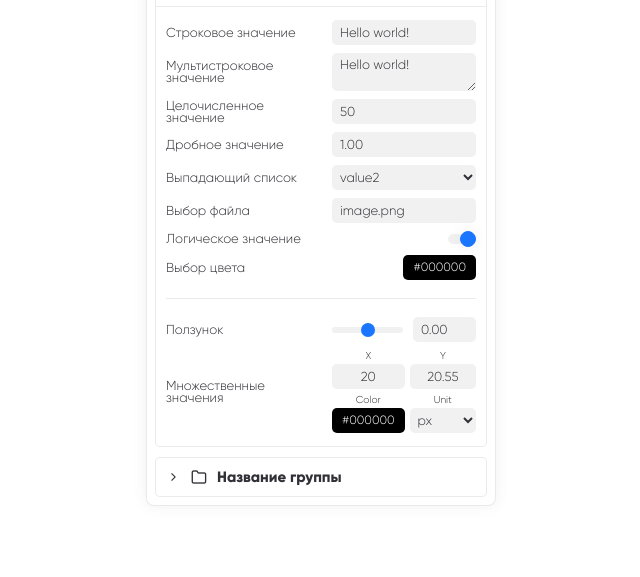
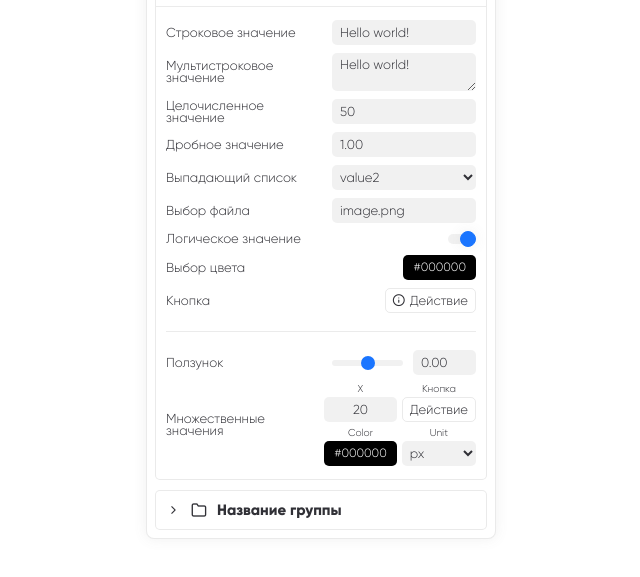
Before and after one commit to official-inso/InspectorJS, a plain HTML site: page example/index.html in a window 1280 px wide. Shown: the part 133-710 px from the top of the page, without its empty margins (319-959 px from the left). Drawn offline with Linux system fonts and the light colour scheme.

Commit message:
feat: add support button

```diff
--- a/example/script.js
+++ b/example/script.js
@@ -121,6 +121,18 @@ document.addEventListener('DOMContentLoaded', function() {
             console.log(value, property, elem, id, e);
           }, // Функция callback при изменении значения (default: undefined)
         },
+        {
+          id: "rndString17", // ID свойства (default: randomString(32))
+          name: "Кнопка", // Название свойства (default: "Без названия")
+          property: "param99", // Произвольное значение (default: undefined)
+          type: "button", // multiString | values | string | integer | float | boolean | color | file | select | slider (default: "string")
+          icon: "icons-info", // Иконка кнопки (default: undefined)
+          // bg: "#AA2F05", // Цвет фона кнопки (default: undefined)
+          text: "Действие", // Значение свойства (default: undefined)
+          click: (property, elem, id, e) => {
+            console.log(property, elem, id, e);
+          }, // Функция callback при изменении значения (default: undefined)
+        },
         "hr", // Разделитель
         {
           id: "rndString8", // ID свойства (default: randomString(32))
@@ -145,34 +157,32 @@ document.addEventListener('DOMContentLoaded', function() {
           value: [
             {
               name: "X", // Название свойства (default: "Без названия")
-              type: "integer", // string | integer | float | color | select (default: "string")
-              id: "param140", // ID свойства (default: randomString(32))
+              type: "float", // string | integer | float | color | select (default: "string")
+              id: "rndString911", // ID свойства (default: randomString(32))
               value: 20, // Значение свойства (default: 0)
               min: 0, // Минимальное значение (default: 0)
               max: 100, // Максимальное значение (default: 100)
-              step: 1, // Шаг изменения (default: 1)
+              step: 10, // Шаг изменения (default: 1)
               readonly: false, // Флаг только для чтения (default: false)
               change: (value, values, property, elem, id, e) => {
                 console.log(value, values, property, elem, id, e);
               }, // Функция callback при изменении значения (default: undefined)
             },
             {
-              name: "Y", // Название свойства (default: "Без названия")
-              type: "float", // string | integer | float | color | select (default: "string")
-              id: "param150", // ID свойства (default: randomString(32))
-              value: 20.55, // Значение свойства (default: 0)
-              min: -100, // Минимальное значение (default: 0)
-              max: 100, // Максимальное значение (default: 100)
-              step: 0.01, // Шаг изменения (default: 1)
-              readonly: false, // Флаг только для чтения (default: false)
-              change: (value, values, property, elem, id, e) => {
-                console.log(value, values, property, elem, id, e);
+              id: "rndString914", // ID свойства (default: randomString(32))
+              name: "Кнопка", // Название свойства (default: "Без названия")
+              type: "button", // multiString | values | string | integer | float | boolean | color | file | select | slider (default: "string")
+              // icon: "icons-info", // Иконка кнопки (default: undefined)
+              // bg: "#AA2F05", // Цвет фона кнопки (default: undefined)
+              text: "Действие", // Значение свойства (default: undefined)
+              click: (property, values, elem, id, e) => {
+                console.log(property, values, elem, id, e);
               }, // Функция callback при изменении значения (default: undefined)
             },
             {
               name: "Color", // Название свойства (default: "Без названия")
               type: "color", // string | integer | float | color | select (default: "string")
-              id: "param100", // ID свойства (default: randomString(32))
+              id: "rndString912", // ID свойства (default: randomString(32))
               value: undefined, // Значение свойства (default: 0)
               min: 0, // Минимальное значение (default: 0)
               max: 100, // Максимальное значение (default: 100)
@@ -185,7 +195,7 @@ document.addEventListener('DOMContentLoaded', function() {
             {
               name: "Unit", // Название свойства (default: "Без названия")
               type: "select", // string | integer | float | color | select (default: "string")
-              id: "param120", // ID свойства (default: randomString(32))
+              id: "rndString913", // ID свойства (default: randomString(32))
               value: "px", // Значение свойства (default: undefined)
               options: {
                 px: "px", // Варианты значений
--- a/example/style.css
+++ b/example/style.css
@@ -756,3 +756,29 @@ input[type="color"] {
   display: block;
   text-align: center;
 }
+
+.inspectorjs_property_button{
+  display: flex;
+  flex-direction: row;
+  flex-wrap: nowrap;
+  align-content: center;
+  justify-content: center;
+  align-items: center;
+  gap: 5px;
+  border: 1px solid rgba(133, 133, 133, 0.173);
+  border-radius: var(--radius-md);
+  font-family: 'gl';
+  padding: 4px 7px;
+  cursor: pointer;
+  font-size: 13px;
+  background-color: transparent;
+  color: var(--color-dark);
+  transition: var(--trans-md);
+  text-decoration: none;
+}
+.inspectorjs_property_button[default=true]:hover {
+  background-color: var(--main-color1-opacity);
+}
+.inspectorjs_property_button * {
+  pointer-events: none;
+}
--- a/init.js
+++ b/init.js
@@ -165,6 +165,19 @@ export default class InspectorJS {
             group.appendChild(input);
           }
 
+          else if (property.type == "button") {
+            let input = this.templates.create.valueButton(
+              property.text,
+              property.icon,
+              property.bg,
+              property.name,
+              property.property,
+              property.id,
+              property.click
+            );
+            group.appendChild(input);
+          }
+
           else if (property.type == "multiString") {
             let input = this.templates.create.valueMultiString(
               property.value,
--- a/templates/create.js
+++ b/templates/create.js
@@ -303,7 +303,7 @@ export default class Create {
               const arr = this.returnsGroupValue(
                 e.target.parentElement.parentElement.parentElement
               );
-              change(parseInt(val), arr, property, e.target, id, e);
+              change(parseInt(val), arr, e.target.parentElement.parentElement.parentElement.getAttribute("property"), e.target, id, e);
             } else {
               change(parseInt(val), property, e.target, id, e);
             }
@@ -349,7 +349,12 @@ export default class Create {
     input.setAttribute("_type", "float");
 
     if (step) {
-      const _stepLength = step.toString().split(".")[1].length;
+      let _stepLength;
+      if (step % 1 != 0){
+        _stepLength = step.toString().split(".")[1].length;
+      } else {
+        _stepLength = 0;
+      }
       input.setAttribute("value", parseFloat(value).toFixed(_stepLength));
     } else {
       input.setAttribute("value", step);
@@ -387,7 +392,14 @@ export default class Create {
           if (typeof parseFloat(val) != "number") val = 0;
 
           const step = e.target.getAttribute("step");
-          const stepLength = step.toString().split(".")[1].length;
+
+          let stepLength;
+          if (step % 1 != 0) {
+            stepLength = step.toString().split(".")[1].length;
+          } else {
+            stepLength = 0;
+          }
+
           const stepValue = parseFloat(val).toFixed(stepLength);
 
           if (change) {
@@ -395,7 +407,7 @@ export default class Create {
               const arr = this.returnsGroupValue(
                 e.target.parentElement.parentElement.parentElement
               );
-              change(parseFloat(stepValue), arr, property, e.target, id, e);
+              change(parseFloat(stepValue), arr, e.target.parentElement.parentElement.parentElement.getAttribute("property"), e.target, id, e);
             } else {
               change(parseFloat(stepValue), property, e.target, id, e);
             }
@@ -512,7 +524,6 @@ export default class Create {
     letinspectorjs_value_property.innerHTML = text;
 
     inspectorjs_value_value.classList.add("inspectorjs_value_value");
-    inspectorjs_value_value.setAttribute("full", "true");
 
     input.setAttribute("type", "color");
     readonly ? input.setAttribute("readonly", readonly) : null;
@@ -547,7 +558,7 @@ export default class Create {
               const arr = this.returnsGroupValue(
                 e.target.parentElement.parentElement.parentElement.parentElement
               );
-              change(val, arr, property, e.target, id, e);
+              change(val, arr, e.target.parentElement.parentElement.parentElement.parentElement.getAttribute("property"), e.target, id, e);
             } else {
               change(val, property, e.target, id, e);
             }
@@ -624,7 +635,7 @@ export default class Create {
                 e.target.parentElement.parentElement.parentElement
                   .parentElement
               );
-              change(val, arr, property, e.target, id, e);
+              change(val, arr, e.target.parentElement.parentElement.parentElement.getAttribute("property"), e.target, id, e);
             } else {
               e.target.setAttribute("initial-value", val);
               change(val, property, e.target, id, e);
@@ -750,7 +761,12 @@ export default class Create {
     input_range.setAttribute("step", step);
 
     if (step) {
-      const _stepLength = step.toString().split(".")[1].length;
+      let _stepLength;
+      if (step % 1 != 0) {
+        _stepLength = step.toString().split(".")[1].length;
+      } else {
+        _stepLength = 0;
+      }
       input_range.setAttribute("value", parseFloat(value).toFixed(_stepLength));
       input_number.setAttribute(
         "value",
@@ -790,7 +806,12 @@ export default class Create {
       }
 
       if (step) {
-        const _stepLength = step.toString().split(".")[1].length;
+        let _stepLength;
+        if (step % 1 != 0) {
+          _stepLength = step.toString().split(".")[1].length;
+        } else {
+          _stepLength = 0;
+        }
         input_number.value = parseFloat(val).toFixed(_stepLength);
       } else {
         input_number.value = val;
@@ -819,7 +840,12 @@ export default class Create {
       }
 
       if (step) {
-        const _stepLength = step.toString().split(".")[1].length;
+        let _stepLength;
+        if (step % 1 != 0) {
+          _stepLength = step.toString().split(".")[1].length;
+        } else {
+          _stepLength = 0;
+        }
         input_range.value = parseFloat(val).toFixed(_stepLength);
       } else {
         input_range.value = val;
@@ -828,7 +854,12 @@ export default class Create {
       if (change) {
         this.parent.debounce(function () {
           if (step) {
-            const _stepLength = step.toString().split(".")[1].length;
+            let _stepLength;
+            if (step % 1 != 0) {
+              _stepLength = step.toString().split(".")[1].length;
+            } else {
+              _stepLength = 0;
+            }
             input_number.value = parseFloat(val).toFixed(_stepLength);
           }
 
@@ -846,6 +877,65 @@ export default class Create {
     return inspectorjs_value;
   }
 
+  valueButton(text = "Выполнить", iconClass = undefined, bg = undefined, name = "Без определения", property = undefined, id = this.parent.randomString(), click, groupEvent = false){
+
+    let inspectorjs_value = document.createElement("inspectorjs_value");
+    let letinspectorjs_value_property = document.createElement("div");
+    let inspectorjs_value_value = document.createElement("div");
+    let button = document.createElement("button");
+    let icon = document.createElement("div");
+    let button_text = document.createElement("div");
+
+    button_text.innerHTML = text;
+
+    if(iconClass) {
+      icon.classList.add("icon");
+      icon.classList.add(iconClass);
+      button.appendChild(icon);
+    }
+
+    if(bg) {
+      button.style.backgroundColor = bg;
+      button.setAttribute('default', 'false')
+      this.parent.isBrightColor(bg)
+        ? (button.style.color = "#000")
+        : (button.style.color = "#fff");
+    } else {
+      button.setAttribute('default', 'true')
+    }
+
+    button.classList.add("inspectorjs_property_button");
+    button.appendChild(button_text);
+
+    inspectorjs_value.setAttribute("id", id);
+    letinspectorjs_value_property.classList.add("inspectorjs_value_property");
+    letinspectorjs_value_property.innerHTML = name;
+
+    inspectorjs_value_value.classList.add("inspectorjs_value_value");
+
+    inspectorjs_value_value.appendChild(button)
+
+    inspectorjs_value.appendChild(letinspectorjs_value_property);
+    inspectorjs_value.appendChild(inspectorjs_value_value);
+
+    if(click) {
+      button.addEventListener('click', (e) => {
+        if (groupEvent){
+          const arr = this.returnsGroupValue(
+            e.target.parentElement.parentElement.parentElement
+              .parentElement
+          );
+          click(e.target.parentElement.parentElement.parentElement.getAttribute("property"), arr, e.target, id, e)
+        } else {
+          click(property, e.target, id, e)
+        }
+      })
+    }
+
+    return inspectorjs_value;
+
+  }
+
   valueValues(
     value,
     name = "Без имени",
@@ -859,6 +949,7 @@ export default class Create {
     let inspectorjs_value_value = document.createElement("div");
 
     inspectorjs_value.setAttribute("id", id);
+
     inspectorjs_value_property.classList.add("inspectorjs_value_property");
     inspectorjs_value_property.innerHTML = name;
 
@@ -869,6 +960,7 @@ export default class Create {
       else group = "auto";
     }
 
+    inspectorjs_value_value.setAttribute("property", property);
     inspectorjs_value_value.classList.add("inspectorjs_value_value");
     inspectorjs_value_value.setAttribute("group", group);
 
@@ -936,6 +1028,17 @@ export default class Create {
         data.change,
         true,
       );
+    } else if (data.type == "button") {
+      out = this.valueButton(
+        data.text,
+        data.icon,
+        data.bg,
+        data.name,
+        data.id,
+        data.id,
+        data.click,
+        true,
+      );
     } else {
       out = this.valueString(
         data.value,
```
